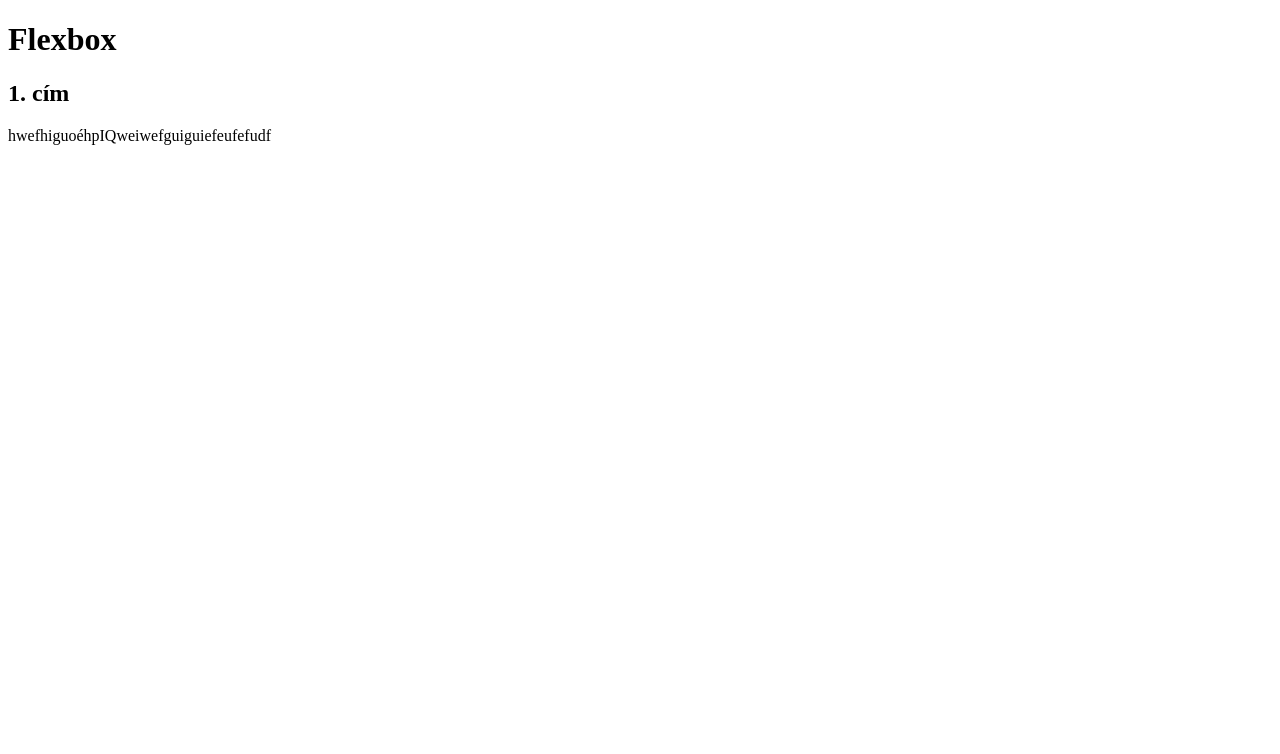
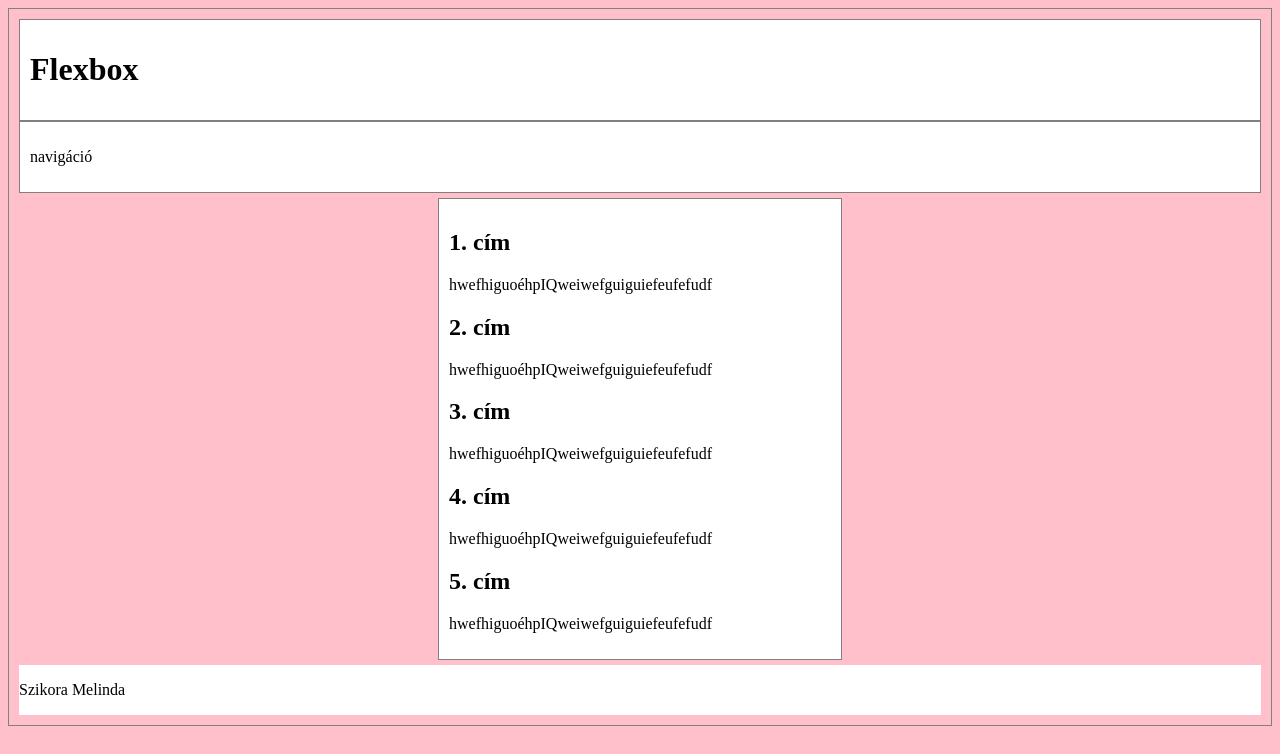
Before and after one commit to Sz-Melinda/Flex, a website: page public_html/index.html in a window 1280 px wide. Drawn offline with Linux system fonts and the light colour scheme.

Commit message:
FlexBox 2.0

```diff
--- a/public_html/index.html
+++ b/public_html/index.html
@@ -21,6 +21,7 @@
             </header>
 
             <nav>
+                <p>navigáció</p>
             </nav>
 
             <article>
@@ -28,10 +29,22 @@
                 <h2>1. cím</h2>
                 <p>hwefhiguoéhpIQweiwefguiguiefeufefudf</p>
 
+                <h2>2. cím</h2>
+                <p>hwefhiguoéhpIQweiwefguiguiefeufefudf</p>
+
+                <h2>3. cím</h2>
+                <p>hwefhiguoéhpIQweiwefguiguiefeufefudf</p>
+
+                <h2>4. cím</h2>
+                <p>hwefhiguoéhpIQweiwefguiguiefeufefudf</p>
+
+                <h2>5. cím</h2>
+                <p>hwefhiguoéhpIQweiwefguiguiefeufefudf</p>
 
             </article>
 
             <footer>
+                <p>Szikora Melinda</p>
             </footer>
 
         </main>
--- a/public_html/stilus.css
+++ b/public_html/stilus.css
@@ -1 +1,39 @@
 @charset "utf-8";
+
+body{
+    background: pink;
+}
+
+main, article, header, footr, nav{
+    border: 1px solid gray;
+    padding: 10px;
+    box-sizing: border-box;
+}
+
+article, footer, header, nav{
+    background: white;
+}
+
+main{
+    display: flex;
+    flex-direction: row;
+    flex-wrap: wrap;
+    justify-content: center;
+}
+
+header, nav, footer{
+    flex: 0 0 100%;
+}
+
+article{
+    flex: 0 0 calc(33.3333% - 10px);
+    margin: 5px;
+}
+
+@media screen and (max-width: 600px){
+
+    main{
+        flex-direction: column;
+        flex-wrap: nowrap;
+    }
+}
```
